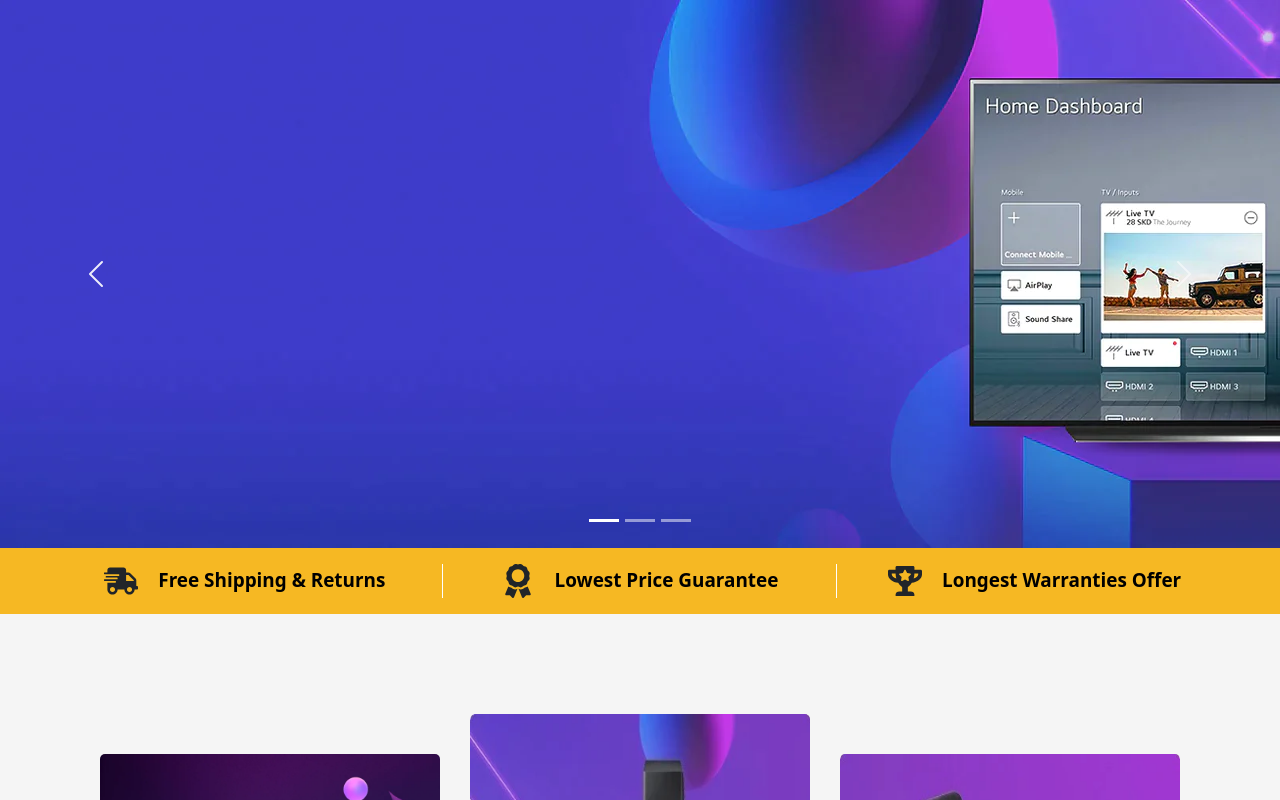
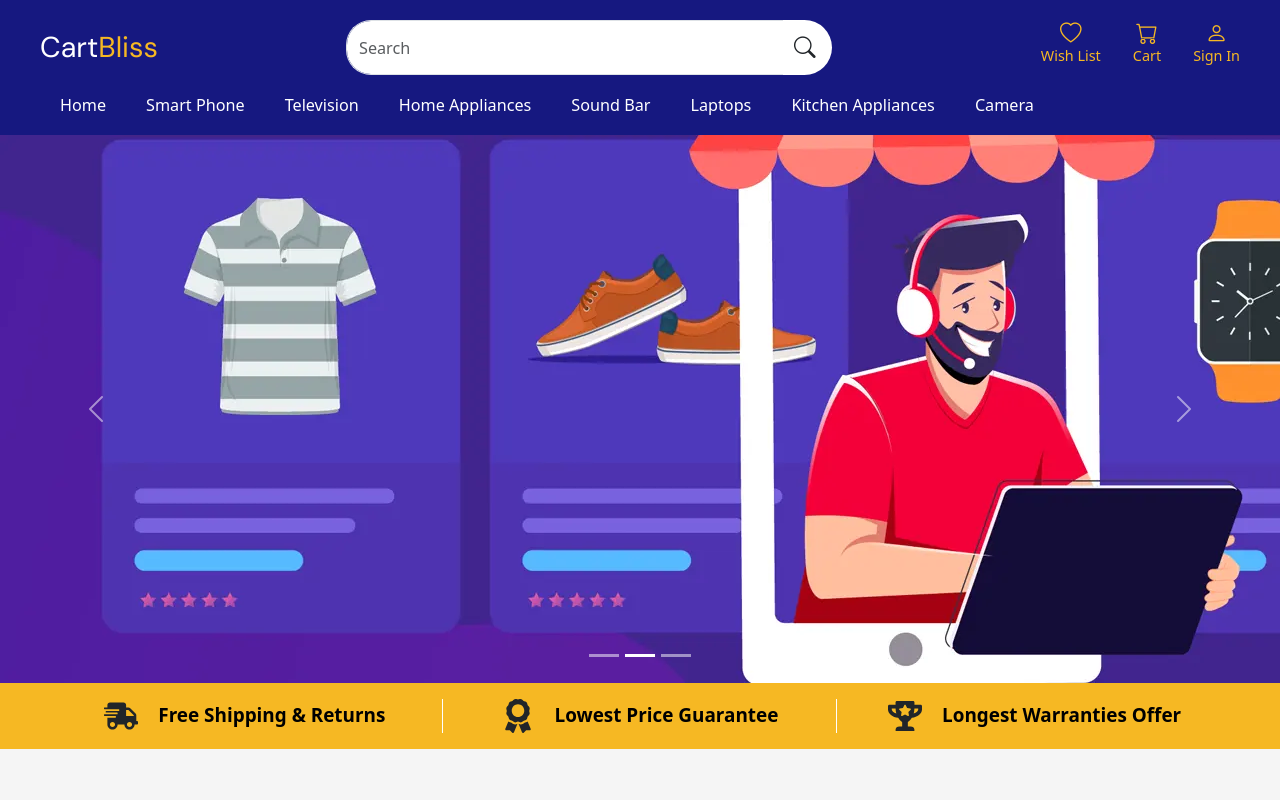
Before and after one commit to amresh-web/CartBliss, a React (Create React App) app: page / in a window 1280 px wide. Shown: the top 800 px of the page. Built offline with nearby package versions, Linux system fonts and the light colour scheme.

Commit message:
navigation working

```diff
--- a/src/App.js
+++ b/src/App.js
@@ -1,6 +1,6 @@
-import React, { Suspense } from "react";
+import React from "react";
 import "../src/assets/scss/custom.scss";
-import { createBrowserRouter, RouterProvider } from "react-router-dom";
+import {createBrowserRouter, RouterProvider} from "react-router-dom"
 import RouteLayout from "./Route";
 import Error from "./Error";
 
@@ -16,33 +16,30 @@ const SoundBar = React.lazy(() => import("./pages/Soundbar/Soundbar"));
 const Laptop = React.lazy(() => import("./pages/Laptop/Laptop"));
 const Camera = React.lazy(() => import("./pages/Camera/Camera"));
 
-const Router = createBrowserRouter([
-  // {
-  //   path: "/",
-  //   element: <RouteLayout />,
-  //   errorElement: <Error />,
-  //   children: [
 
-  //   ],
-  // },
-
-  { path: "/", element: <Home /> },
-  { path: "/details", element: <Details /> },
-  { path: "/smartphones", element: <SmartPhone /> },
-  { path: "/kitchen", element: <Kitchen /> },
-  { path: "/televisions", element: <Television /> },
-  { path: "/home-appliances", element: <HomeAppliances /> },
-  { path: "/soundbars", element: <SoundBar /> },
-  { path: "/laptops", element: <Laptop /> },
-  { path: "/cameras", element: <Camera /> },
-]);
 
 function App() {
+  const router = createBrowserRouter([
+    {
+      element: <RouteLayout />,
+      errorElement: <Error />,
+      children: [
+        {index: true, element: <Home />},
+        {path: 'smartphones', element: <SmartPhone />},
+        {path: 'televisions', element: <Television />},
+        {path: 'details', element:<Details />},
+        {path: 'kitchen', element:<Kitchen />},
+        {path: 'home-appliances', element:<HomeAppliances />},
+        {path: 'soundbars', element:<SoundBar />},
+        {path: 'laptops', element:<Laptop />},
+        {path: 'cameras', element:<Camera />},
+      ]
+    },
+  ])
+
   return (
-    <div className="App">
-      <RouterProvider router={Router} />
-    </div>
-  );
+      <RouterProvider router={router} />
+  )
 }
 
 export default App;
--- a/src/Route.js
+++ b/src/Route.js
@@ -1,12 +1,15 @@
 import { Outlet } from "react-router-dom";
 import Header from "./components/Header/Header";
 import Footer from "./components/Footer/Footer";
+import { Suspense } from "react"
 
 const RouteLayout = () => {
   return (
     <>
       <Header />
-      <Outlet />
+      <Suspense fallback={<div>Loading...</div>}>
+         <Outlet />
+      </Suspense>
       <Footer />
     </>
   );
--- a/src/components/Header/Navigation.js
+++ b/src/components/Header/Navigation.js
@@ -5,6 +5,12 @@ const Navigation = () => {
   return (
     <>
       <nav className={[style["navbar-nav"], "nav"].join(" ")}>
+      <NavLink
+          to={"/"}
+          className={[style["nav-link"], "nav-link"].join(" ")}
+        >
+          Home
+        </NavLink>
         <NavLink
           to={"smartphones"}
           className={[style["nav-link"], "nav-link"].join(" ")}
```
